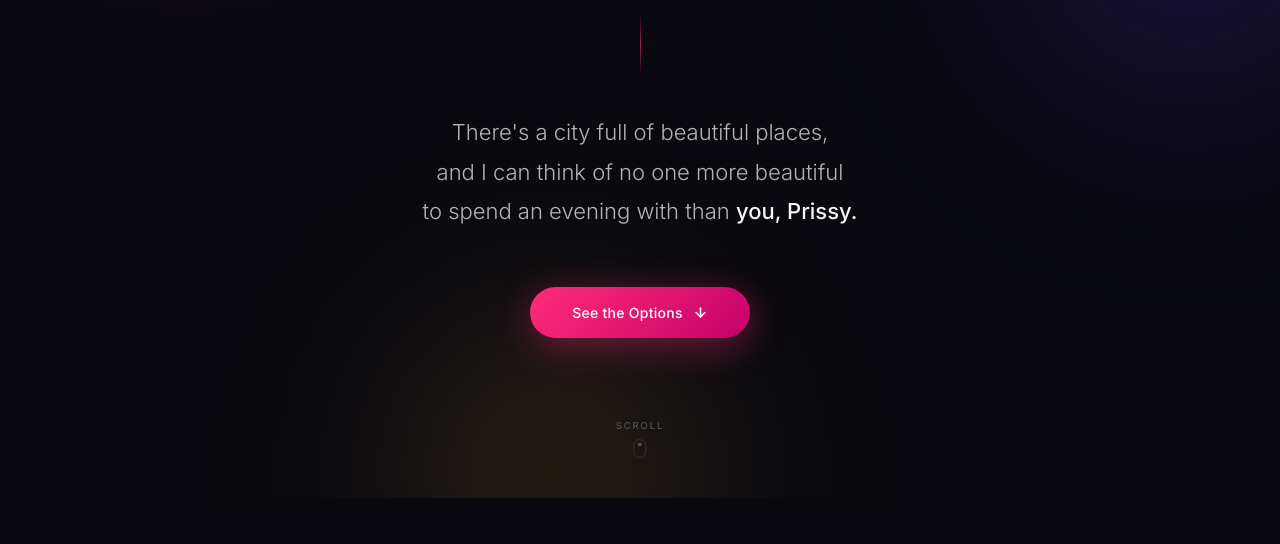
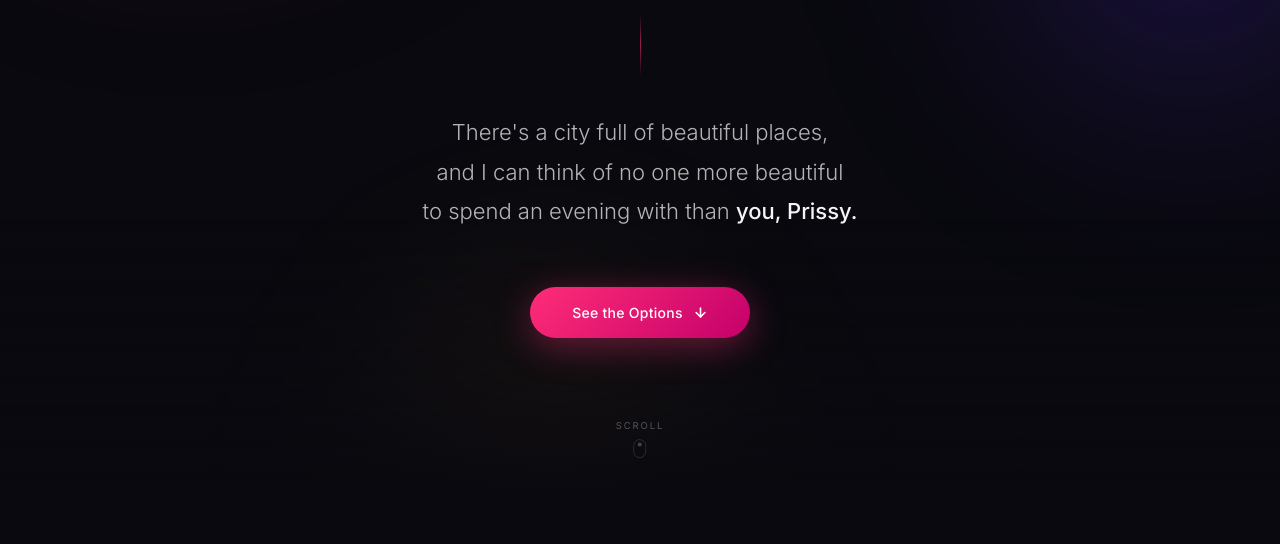
Before and after one commit to TawandaMazh/pkDate, a plain HTML site: page index.html in a window 1280 px wide. Shown: the part 408-952 px from the top of the page. Drawn offline with nearby package versions, Linux system fonts and the light colour scheme.

Commit message:
Fix hero-to-venues cutoff with bottom gradient fade

```diff
--- a/index.html
+++ b/index.html
@@ -59,6 +59,14 @@
             padding: 140px 32px 160px;
             overflow: hidden;
         }
+        .hero::after {
+            content:'';
+            position:absolute;bottom:0;left:0;right:0;
+            height:280px;
+            background:linear-gradient(to bottom,transparent,var(--bg));
+            pointer-events:none;
+            z-index:1;
+        }
 
         /* Gradient orbs */
         .orb {
@@ -81,7 +89,7 @@
             66%    {transform:translate(-18px,24px) scale(.96)}
         }
 
-        .hero-inner { position:relative;z-index:1; }
+        .hero-inner { position:relative;z-index:2; }
 
         .hero-pill {
             display:inline-flex;align-items:center;gap:9px;
@@ -130,7 +138,7 @@
         .hero-btn:hover { transform:translateY(-3px) scale(1.02);box-shadow:0 18px 52px rgba(255,45,120,.55); }
 
         .scroll-nudge {
-            position:absolute;bottom:44px;left:50%;transform:translateX(-50%);
+            position:absolute;bottom:44px;left:50%;transform:translateX(-50%);z-index:2;
             display:flex;flex-direction:column;align-items:center;gap:8px;
             font-size:9.5px;letter-spacing:.2em;text-transform:uppercase;
             opacity:.3;animation:nudge 2.2s ease-in-out infinite;
```
